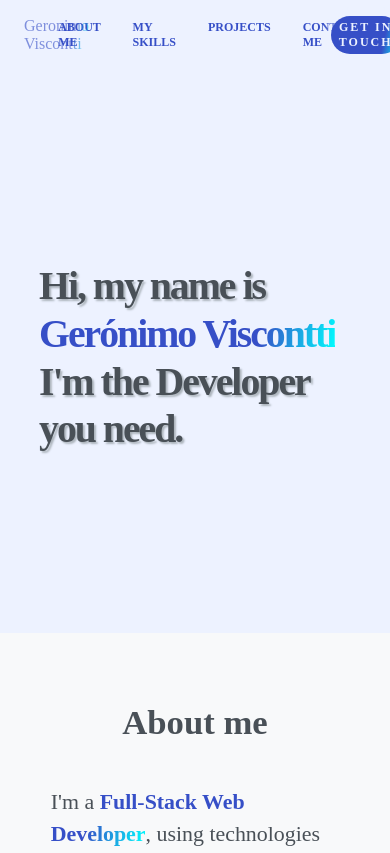
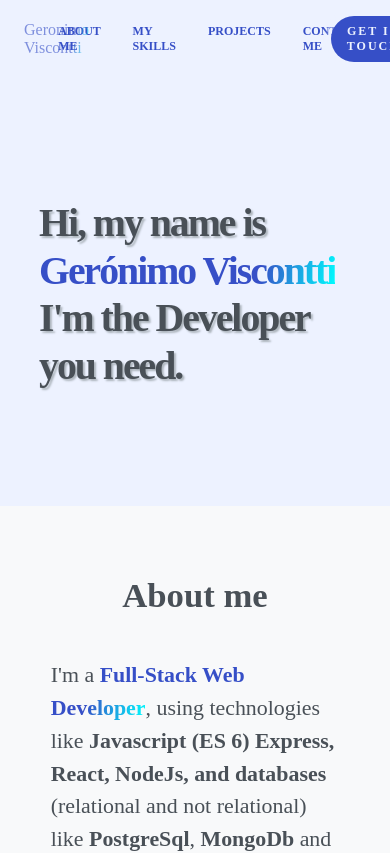
Before and after one commit to visconttig/portfolio-live, a React (Create React App) app: page / in a window 390 px wide. Shown: the top 853 px of the page. Built offline with nearby package versions, Linux system fonts and the light colour scheme.

Commit message:
Add media breakpoint.

```diff
--- a/src/components/about-me/about-me.styles.scss
+++ b/src/components/about-me/about-me.styles.scss
@@ -2,16 +2,17 @@
   display: flex;
   flex-direction: column;
   align-items: center;
-  justify-content: space-between;
+  justify-content: space-evenly;
   width: 62vw;
   line-height: 1.5;
+
 }
 
 .about-section {
   background-color: #f8f9fa;
   display: flex;
+  flex-direction: row;
   justify-content: center;
-  align-items: center;
 }
 
 br {
--- a/src/components/live-site/live-site.component.jsx
+++ b/src/components/live-site/live-site.component.jsx
@@ -12,6 +12,11 @@ const LiveSite = ({ siteData }) => {
         <div className="image-container">
           {/* <img src={image} /> */}
           <img src={process.env.PUBLIC_URL + `${image}`} />
+          <button className="see-live-button">
+          <a target="_blank" rel="noopener noreferrer" href={siteUrl}>
+            SEE LIVE
+          </a>
+        </button>
         </div>
         <div className="description-container">
           <p className="description"> {description} </p>
@@ -23,11 +28,11 @@ const LiveSite = ({ siteData }) => {
             ))}
           </div>
         </div>
-        <button className="see-live-button">
+        {/* <button className="see-live-button">
           <a target="_blank" rel="noopener noreferrer" href={siteUrl}>
             SEE LIVE
           </a>
-        </button>
+        </button> */}
       </div>
       </div>
     </>
--- a/src/components/live-site/live-site.styles.scss
+++ b/src/components/live-site/live-site.styles.scss
@@ -5,6 +5,7 @@
   scale: none;
   transition: scale 1s ease;
   position: relative;
+  gap: 4.8rem;
 }
 
 
@@ -97,6 +98,8 @@
   box-shadow: 0 0 2px #ced4da;
   border-radius: 24px;
   overflow: hidden;
+
+  position: relative;
 }
 
 img {
--- a/src/index.js
+++ b/src/index.js
@@ -1,6 +1,7 @@
 import React from 'react';
 import ReactDOM from 'react-dom/client';
 import './index.scss';
+import "./media-queries.scss";
 import App from './App';
 
 
--- a/src/index.scss
+++ b/src/index.scss
@@ -10,7 +10,7 @@
 
 
 .section-helper {
-  min-height: calc(100vh + 10vh);
+  min-height: 100vh;
   padding: 12.8rem 0;
 }
 
@@ -131,133 +131,133 @@ div h3 {
 }
 
 
-@media screen and (max-width: 1000px) {
-  h1 {
-    font-size: calc(3rem + 2.5vw);
-  }
+// @media screen and (max-width: 1000px) {
+//   h1 {
+//     font-size: calc(3rem + 2.5vw);
+//   }
 
-  h2 {
-    font-size: calc(2.3rem + 3vw);
-  }
+//   h2 {
+//     font-size: calc(2.3rem + 3vw);
+//   }
 
-  p {
-    font-size: calc(1.8rem + 1vw);
-  }
+//   p {
+//     font-size: calc(1.8rem + 1vw);
+//   }
 
-  li:not(.skill) {
-    font-size: calc(1.6rem + 1vw);
-  }
+//   li:not(.skill) {
+//     font-size: calc(1.6rem + 1vw);
+//   }
 
-  /* ok */
- .main-container .live-site-container,
- .main-container .live-site-container:nth-child(odd) {
-    display: flex;
-    flex-direction: column !important;
-    justify-content: space-evenly;
-    align-items: center;
-    padding: 0 0;
-  }
+//   /* ok */
+//  .main-container .live-site-container,
+//  .main-container .live-site-container:nth-child(odd) {
+//     display: flex;
+//     flex-direction: column !important;
+//     justify-content: space-evenly;
+//     align-items: center;
+//     padding: 0 0;
+//   }
 
-  /* ok  */
-  .description-container {
-    display: flex;
-    flex-direction: column;
-    align-items: center;
-    justify-content: space-evenly;
-    width: 100% !important;
-  }
+//   /* ok  */
+//   .description-container {
+//     display: flex;
+//     flex-direction: column;
+//     align-items: center;
+//     justify-content: space-evenly;
+//     width: 100% !important;
+//   }
 
-  .image-container {
-    width: 100% !important;
-    margin-bottom: 2rem;
-  }
+//   .image-container {
+//     width: 100% !important;
+//     margin-bottom: 2rem;
+//   }
 
-  /* ok  */
- .main-container .title {
-    display: flex;
-    position: static;
-    opacity: 1;
-  }
+//   /* ok  */
+//  .main-container .title {
+//     display: flex;
+//     position: static;
+//     opacity: 1;
+//   }
 
-  .live-site-container .see-live-button {
-    position: static;
-    display: flex;
-    opacity: 1;
-    position: relative;
-    padding: 0.8rem 0.4rem;
-  }
+//   .live-site-container .see-live-button {
+//     position: static;
+//     display: flex;
+//     opacity: 1;
+//     position: relative;
+//     padding: 0.8rem 0.4rem;
+//   }
 
-  .description-container .skills-row {
-    // display: flex;
-    opacity: 1;
-    margin-bottom: 2rem;
-  }
+//   .description-container .skills-row {
+//     // display: flex;
+//     opacity: 1;
+//     margin-bottom: 2rem;
+//   }
 
-  // .live-site-container,
-  // .title,
-  // .skills-row,
-  // .image-container,
-  // .see-live-button,
-  // .see-live-button a:link, .see-live-button a:active,
-  // .see-live-button a:visited {
-  //   opacity: 1 !important;
-  // }
-}
+//   // .live-site-container,
+//   // .title,
+//   // .skills-row,
+//   // .image-container,
+//   // .see-live-button,
+//   // .see-live-button a:link, .see-live-button a:active,
+//   // .see-live-button a:visited {
+//   //   opacity: 1 !important;
+//   // }
+// }
 
 
-/* ************* new ************** */
-@media (max-width: 1100px){
+// /* ************* new ************** */
+// @media (max-width: 1100px){
 
-  // :root {
-  //   font-size: 9px;
-  // }
+//   // :root {
+//   //   font-size: 9px;
+//   // }
 
-  .section-helper {
-    padding: 9.6rem 0;
-  }
+//   .section-helper {
+//     padding: 9.6rem 0;
+//   }
 
-  .get-in-touch-nav-link:link, .get-in-touch-nav-link:visited {
-    font-size: 8px;
-  }
+//   .get-in-touch-nav-link:link, .get-in-touch-nav-link:visited {
+//     font-size: 8px;
+//   }
 
-  body .navigation-section {
-    // background-color: black;
-  }
+//   body .navigation-section {
+//     // background-color: black;
+//   }
 
-}
+// }
 
-/* @media screen and (min-width: 1300px) {
-  h1 {
-    font-size: 8rem;
-  }
-} */
+// /* @media screen and (min-width: 1300px) {
+//   h1 {
+//     font-size: 8rem;
+//   }
+// } */
 
-// ********* hover animations ****************
-@media screen and (min-width: 800px){
+// // ********* hover animations ****************
+// @media screen and (min-width: 800px){
 
-  // .live-site-container
-  .main-container
-   {
-  &:hover {
-    transition: scale 0.3s ease;
-    scale: 100%;
+//   // .live-site-container
+//   .main-container
+//    {
+//   &:hover {
+//     transition: scale 0.3s ease;
+//     scale: 100%;
 
-    .skills-row {
-      opacity: 1;
-      transition: opacity 1s ease;
-    }
+//     .skills-row {
+//       opacity: 1;
+//       transition: opacity 1s ease;
+//     }
 
-    .see-live-button {
-      opacity: 1;
-      transition: opacity 1s;
-      box-shadow: 0 0 12px #00ffff;
-    }
+//     .see-live-button {
+//       opacity: 1;
+//       transition: opacity 1s;
+//       box-shadow: 0 0 12px #00ffff;
+//     }
 
-    .image-container {
-      transition: box-shadow, opacity 1s ease;
-      box-shadow: 0 0 4px #ced4da;
-      opacity: 0.8;
-    }
-  }
-}
-}
+//     .image-container {
+//       transition: box-shadow, opacity 1s ease;
+//       box-shadow: 0 0 4px #ced4da;
+//       opacity: 0.8;
+//     }
+//   }
+// }
+// }
--- /dev/null
+++ b/src/media-queries.scss
@@ -0,0 +1,144 @@
+
+@media screen and (max-width: 1000px) {
+    h1 {
+      font-size: calc(3rem + 2.5vw);
+    }
+
+    h2 {
+      font-size: calc(2.3rem + 3vw);
+    }
+
+    p {
+      font-size: calc(1.8rem + 1vw);
+    }
+
+    li:not(.skill) {
+      font-size: calc(1.6rem + 1vw);
+    }
+
+    /* ok */
+   .main-container .live-site-container,
+   .main-container .live-site-container:nth-child(odd) {
+      display: flex;
+      flex-direction: column !important;
+      justify-content: space-evenly;
+      align-items: center;
+      padding: 0 0;
+    }
+
+    /* ok  */
+    .description-container {
+      display: flex;
+      flex-direction: column;
+      align-items: center;
+      justify-content: space-evenly;
+      width: 100% !important;
+    }
+
+    .image-container {
+      width: 100% !important;
+      margin-bottom: 2rem;
+    }
+
+    /* ok  */
+   .main-container .title {
+      display: flex;
+      position: static;
+      opacity: 1;
+    }
+
+    .live-site-container .see-live-button {
+      position: static;
+      display: flex;
+      opacity: 1;
+      position: relative;
+      padding: 0.8rem 0.4rem;
+    }
+
+    .description-container .skills-row {
+      // display: flex;
+      opacity: 1;
+      margin-bottom: 2rem;
+    }
+
+  }
+
+
+  /* ************* new ************** */
+    @media (max-width: 1200px){
+
+
+    .section-helper {
+      min-height: 50vh;
+      padding: 4.8rem 0;
+    }
+
+    div .intro-section {
+      min-height: 50vh;
+    }
+
+
+
+    .main-container {
+
+      .image-container {
+          flex-grow: 1;
+      }
+
+      .live-site-container {
+          gap: 3.2rem;
+      }
+
+      p.description {
+          font-size: 2.4rem;
+      }
+
+
+    }
+
+    .navigation-section {
+
+      .navigation-container {
+        padding: 1.6rem 2.4rem;
+        min-height: 0;
+      }
+
+      a.get-in-touch-nav-link:link,
+      .get-in-touch-nav-link:visited {
+        padding: 0.8rem 1.6rem;
+        font-size: 1.2rem;
+      }
+    }
+
+
+  }
+
+
+  // ********* hover animations ****************
+  @media screen and (min-width: 800px){
+
+    // .live-site-container
+    .main-container {
+    &:hover {
+      transition: scale 0.3s ease;
+      scale: 100%;
+
+      .skills-row {
+        opacity: 1;
+        transition: opacity 1s ease;
+      }
+
+      .see-live-button {
+        opacity: 1;
+        transition: opacity 1s;
+        box-shadow: 0 0 12px #00ffff;
+      }
+
+      .image-container {
+        transition: box-shadow, opacity 1s ease;
+        box-shadow: 0 0 4px #ced4da;
+        opacity: 0.8;
+      }
+    }
+  }
+  }
```
